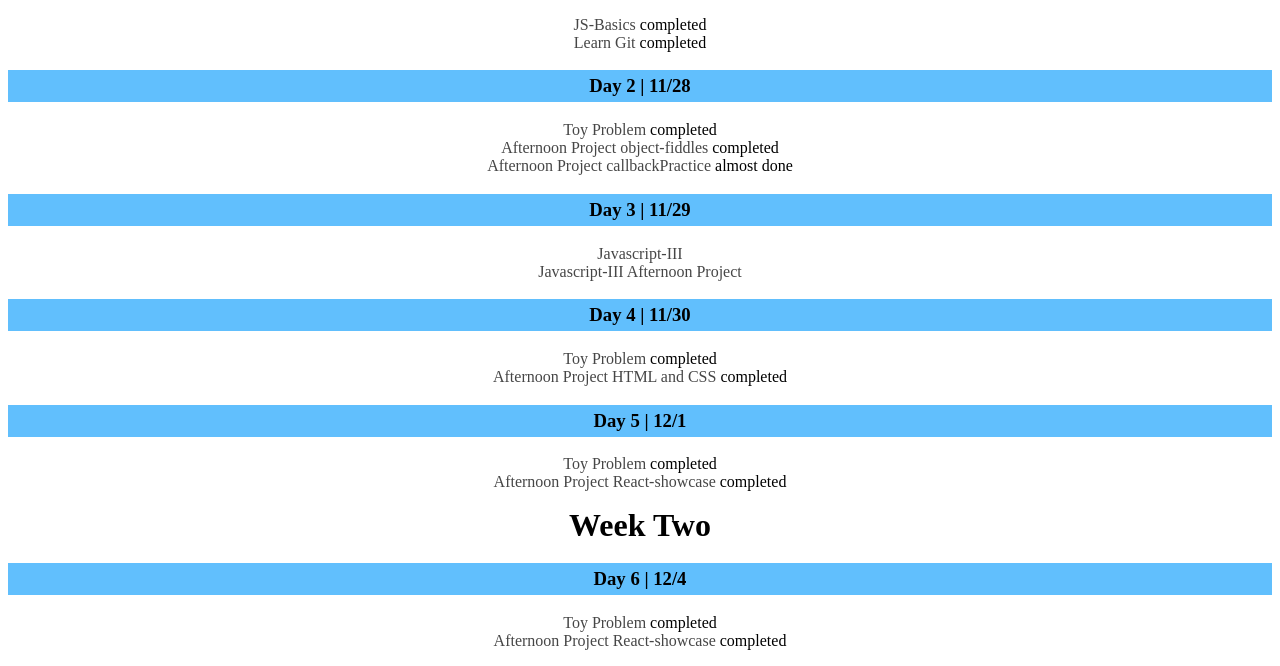
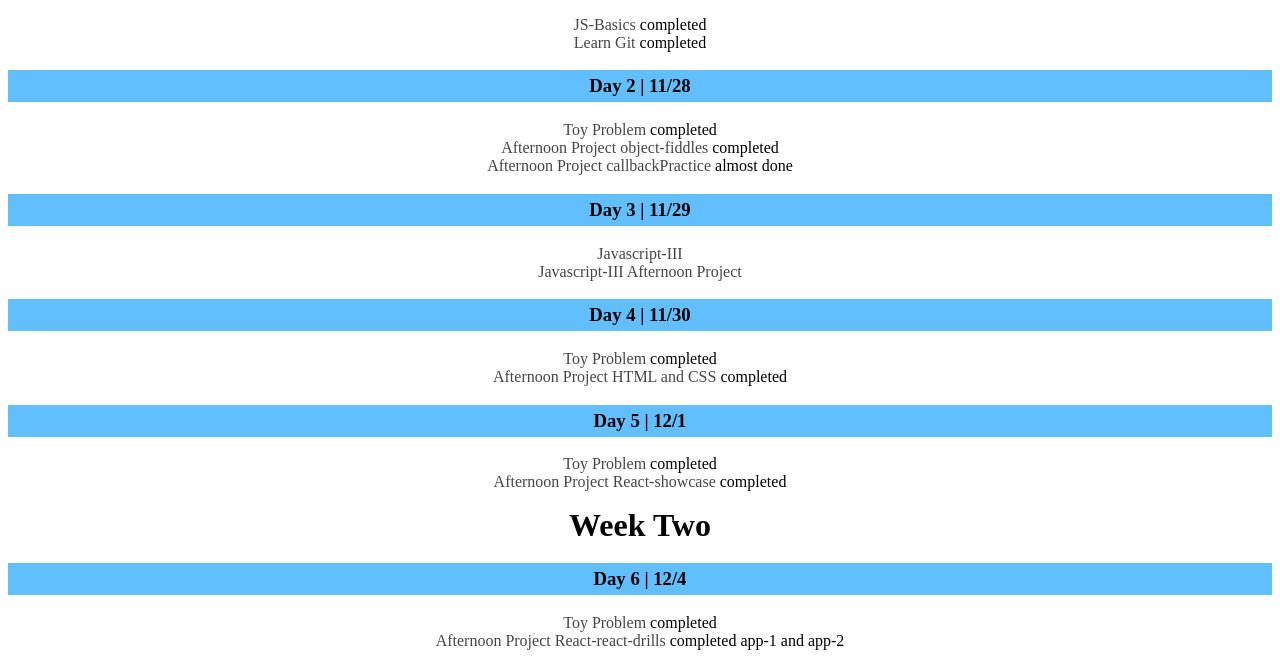
Before and after one commit to Lisamarie73187/daily-projects, a plain HTML site: page index.html in a window 1280 px wide. Shown: the part 367-1033 px from the top of the page. Drawn offline with Linux system fonts and the light colour scheme.

Commit message:
edited afternoon project for day 6

```diff
--- a/index.html
+++ b/index.html
@@ -45,7 +45,7 @@
             <h3>Day 6 | 12/4</h3>
                 <ul>
                     <li><a href="https://repl.it/@lisamarie73187/String-Disemvoweler-7">Toy Problem</a>  completed</li>
-                    <li><a href="https://github.com/Lisamarie73187/react-drills">Afternoon Project React-showcase</a> completed</li>
+                    <li><a href="https://github.com/Lisamarie73187/react-drills">Afternoon Project React-react-drills</a> completed app-1 and app-2</li>
                 </ul>
         </main>
     </body>
```
